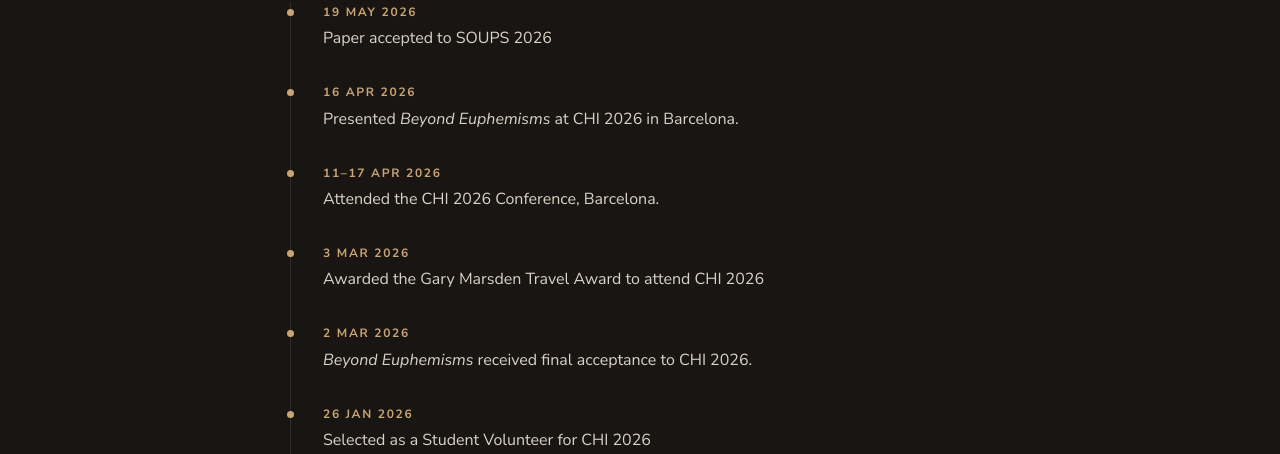
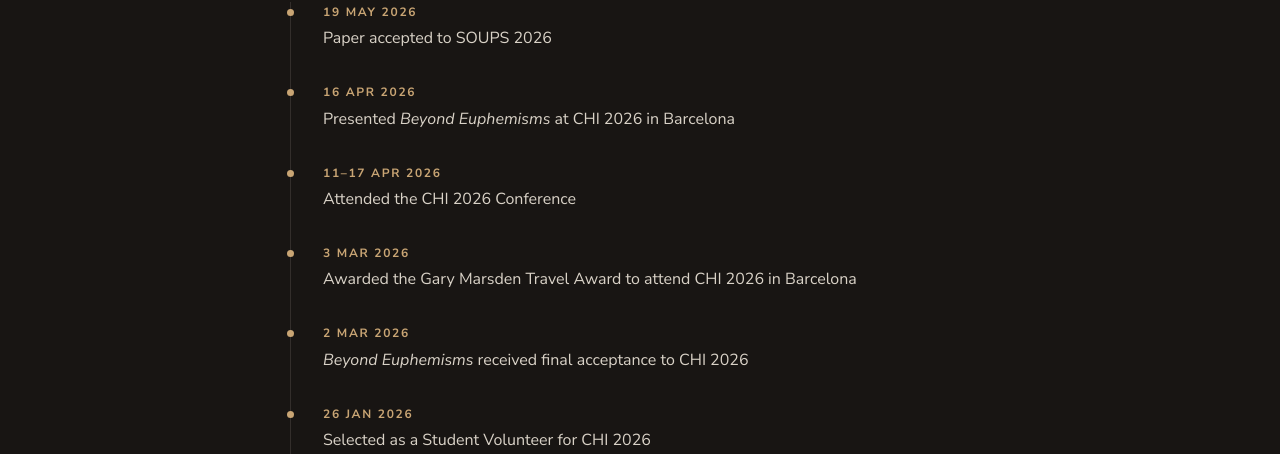
Before and after one commit to ameemahumayun/ameemahumayun.github.io, a Jekyll site: the page built from index.html, in a window 1280 px wide and 900 px high, scrolled down 622 px. Shown: the part 152-606 px from the top of the window. Built offline with Jekyll 4.4.1, drawn with Linux system fonts in a browser that asks for light colours.

Commit message:
Update index.html

```diff
--- a/index.html
+++ b/index.html
@@ -57,7 +57,7 @@
 </section> -->
 
 <!-- RECENT / UPDATES — paste into index.html, e.g. after the WORK PREVIEW section -->
-<section class="section" id="recent">
+<section class="section" id="">
   <div class="container">
     <div class="section-num">Recent</div>
     <h2>Updates.</h2>
@@ -69,19 +69,19 @@
       </div>
       <div class="timeline__item">
         <div class="timeline__date">16 Apr 2026</div>
-        <div class="timeline__text">Presented <em>Beyond Euphemisms</em> at CHI 2026 in Barcelona.</div>
+        <div class="timeline__text">Presented <em>Beyond Euphemisms</em> at CHI 2026 in Barcelona</div>
       </div>
       <div class="timeline__item">
         <div class="timeline__date">11–17 Apr 2026</div>
-        <div class="timeline__text">Attended the CHI 2026 Conference, Barcelona.</div>
+        <div class="timeline__text">Attended the CHI 2026 Conference</div>
       </div>
       <div class="timeline__item">
         <div class="timeline__date">3 Mar 2026</div>
-        <div class="timeline__text">Awarded the Gary Marsden Travel Award to attend CHI 2026</div>
+        <div class="timeline__text">Awarded the Gary Marsden Travel Award to attend CHI 2026 in Barcelona</div>
       </div>
       <div class="timeline__item">
         <div class="timeline__date">2 Mar 2026</div>
-        <div class="timeline__text"><em>Beyond Euphemisms</em> received final acceptance to CHI 2026.</div>
+        <div class="timeline__text"><em>Beyond Euphemisms</em> received final acceptance to CHI 2026</div>
       </div>
        <div class="timeline__item">
         <div class="timeline__date">26 Jan 2026</div>
```
